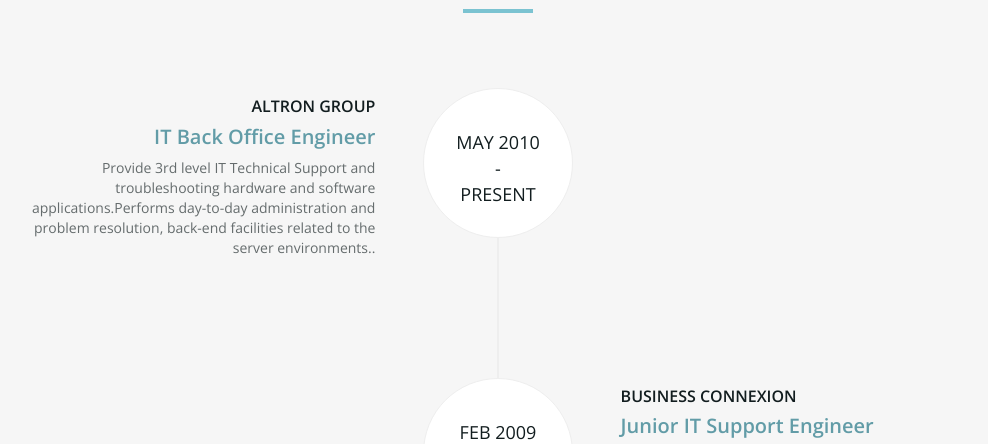
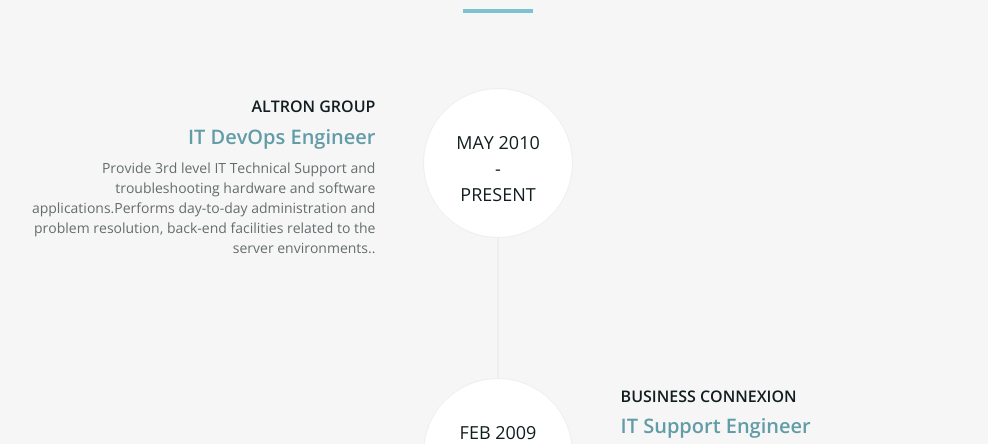
Before and after one commit to bennyboogyice/Resume, a plain HTML site: page index.html in a window 1280 px wide. Shown: the part 4360-4804 px from the top of the page, without its empty margins (142-1130 px from the left). Drawn offline with nearby package versions, Linux system fonts and the light colour scheme.

Commit message:
Changed last job title

```diff
--- a/index.html
+++ b/index.html
@@ -278,7 +278,7 @@
             <div class="timeline-panel">
               <div class="timeline-heading">
                 <h4>Altron Group</h4>
-                <h4 class="subheading">IT Back Office Engineer</h4>
+                <h4 class="subheading">IT DevOps Engineer</h4>
               </div>
               <div class="timeline-body">
                 <p>Provide 3rd level IT Technical Support and troubleshooting hardware and software applications.Performs day-to-day administration and problem resolution, back-end facilities related to the server environments..</p>
@@ -294,7 +294,7 @@
             <div class="timeline-panel">
               <div class="timeline-heading">
                 <h4>Business Connexion</h4>
-                <h4 class="subheading">Junior IT Support Engineer</h4>
+                <h4 class="subheading">IT Support Engineer</h4>
               </div>
               <div class="timeline-body">
                 <p>Manage and resolve all calls placed for the desktop support.Ensure service levels are met for all logged calls by managing vendors and service providers, while maintaining a high level of customer satisfaction that meets the Service Level Agreement (SLA).</p>
```
